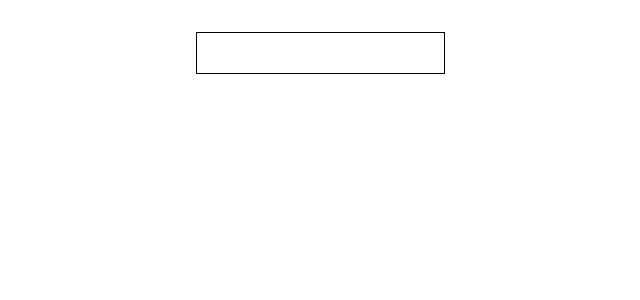
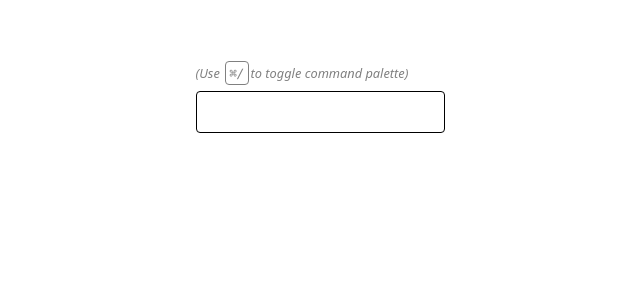
Before and after one commit to dtjv/command-slash, a React (Vite) app: page / in a window 1280 px wide. Shown: the top 300 px of the page, without its empty margins (320-960 px from the left). Built offline with nearby package versions, Linux system fonts and the light colour scheme.

Commit message:
Make edge-cases work

```diff
--- a/src/app.jsx
+++ b/src/app.jsx
@@ -6,6 +6,7 @@ const useToggle = (initialValue = false) => {
   return [state, toggle, setState]
 }
 
+// TODO: how to attach commands to these 'items' (needs a better name!)
 const items = [
   { id: 'A', display: 'Insert 🐕' },
   { id: 'B', display: 'Say Hi' },
@@ -14,9 +15,15 @@ const items = [
 
 export const App = () => {
   const [text, setText] = useState('')
-  const [showMenu, toggleMenu, setShowMenu] = useToggle(false)
   const [selectedId, setSelectedId] = useState('A')
+  const [queryStartIdx, setQueryStartIdx] = useState(0)
+  const [runCommand, toggleRunCommand] = useToggle(false)
+  const [showMenu, toggleShowMenu, setShowMenu] = useToggle(false)
+  const filteredItems = items.filter((item) =>
+    item.display.startsWith(text.substring(queryStartIdx))
+  )
 
+  // TODO: how to abstract these command functions, so i can easily add more?
   const insertDog = () => {
     setText((text) => `${text} 🐕`)
   }
@@ -46,11 +53,30 @@ export const App = () => {
   const runSelectedCommand = () => {
     const selectedIdx = items.findIndex((item) => item.id === selectedId)
 
+    // TODO:
+    // 1. what if `selectedIdx` is out of bounds for `command`?
     if (selectedIdx !== -1) {
       commands[selectedIdx]()
+    }
+  }
 
-      setSelectedId(items[0].id)
-      toggleMenu()
+  const handleTextChange = (e) => {
+    const inputText = e.currentTarget.value
+
+    setText(inputText)
+
+    // In 'command-mode', adjust query start position when user hits BACKSPACE.
+    if (showMenu && inputText.length < queryStartIdx) {
+      setQueryStartIdx(inputText.length)
+    }
+  }
+
+  const queueRunCommand = () => {
+    if (showMenu) {
+      // Clear 'command-mode' query text from input field.
+      setText((v) => v.substring(0, queryStartIdx))
+      // Set 'queue' to run a command. Then, rely on useEffect to run command.
+      toggleRunCommand()
     }
   }
 
@@ -59,18 +85,18 @@ export const App = () => {
       case 'ArrowUp':
       case 'ArrowDown':
         if (showMenu) {
+          // Prevent arrow keys from repositioning cursor in input field.
           event.preventDefault()
           changeSelectedId(event.key === 'ArrowDown' ? 1 : -1)
         }
         break
       case 'Enter':
-        if (showMenu) {
-          runSelectedCommand()
-        }
+        queueRunCommand()
         break
       case '/':
         if (event.metaKey) {
-          toggleMenu()
+          toggleShowMenu()
+          setQueryStartIdx(text.length)
         }
         break
       case 'Escape':
@@ -81,25 +107,75 @@ export const App = () => {
     }
   }
 
+  // In 'command-mode', select first command in list as 'text' changes.
   useEffect(() => {
-    if (text === '') {
-      setShowMenu(false)
+    if (showMenu && filteredItems.length) {
+      setSelectedId(filteredItems[0].id)
+    }
+  }, [text])
+
+  // Reset these state values when not in 'command-mode'.
+  useEffect(() => {
+    if (!showMenu) {
+      setQueryStartIdx(0)
       setSelectedId(items[0].id)
     }
-  }, [text])
+  }, [showMenu])
+
+  // In 'command-mode', run command in 'queue'. Then, reset 'queue' & hide menu.
+  useEffect(() => {
+    if (showMenu && runCommand) {
+      runSelectedCommand()
+      toggleShowMenu()
+      toggleRunCommand()
+    }
+  }, [runCommand])
 
   return (
     <div style={{ margin: '0 auto' }}>
       <div
         style={{ display: 'flex', justifyContent: 'center', padding: '2rem' }}
       >
-        <div>
+        <div
+          style={{
+            display: 'flex',
+            flexDirection: 'column',
+            padding: '2rem',
+          }}
+        >
+          <div
+            style={{
+              marginBottom: '.5rem',
+              color: 'grey',
+              fontStyle: 'italic',
+              fontSize: '80%',
+            }}
+          >
+            <span>(Use </span>
+            <span
+              style={{
+                padding: '2px 3px',
+                marginLeft: '2px',
+                marginRight: '2px',
+                border: '1px solid grey',
+                borderRadius: '.25rem',
+              }}
+            >
+              <kbd>⌘</kbd>
+              <kbd>/</kbd>
+            </span>
+            <span>to toggle command palette) </span>
+          </div>
           <input
             type="text"
             value={text}
-            onChange={(e) => setText(e.currentTarget.value)}
+            onChange={handleTextChange}
             onKeyDown={handleKeyDown}
-            style={{ padding: '.5rem', border: '1px solid black' }}
+            style={{
+              padding: '.5rem',
+              border: '1px solid black',
+              borderRadius: '.25rem',
+            }}
           />
           {showMenu && (
             <div
@@ -108,8 +184,9 @@ export const App = () => {
                 padding: '.5rem',
               }}
             >
+              {filteredItems.length ? (
                 <ul role="listbox" aria-activedescendant={selectedId}>
-                {items.map((item) => (
+                  {filteredItems.map((item) => (
                     <li
                       key={item.id}
                       id={item.id}
@@ -127,12 +204,17 @@ export const App = () => {
                           : { backgroundColor: '#eee' }),
                       }}
                       onMouseOver={() => setSelectedId(item.id)}
-                    onClick={runSelectedCommand}
+                      onClick={queueRunCommand}
                     >
                       {item.display}
                     </li>
                   ))}
                 </ul>
+              ) : (
+                <div style={{ color: 'grey', fontStyle: 'italic' }}>
+                  No matches found
+                </div>
+              )}
             </div>
           )}
         </div>
```
Lines whose indentation alone changed are shown as unchanged.
